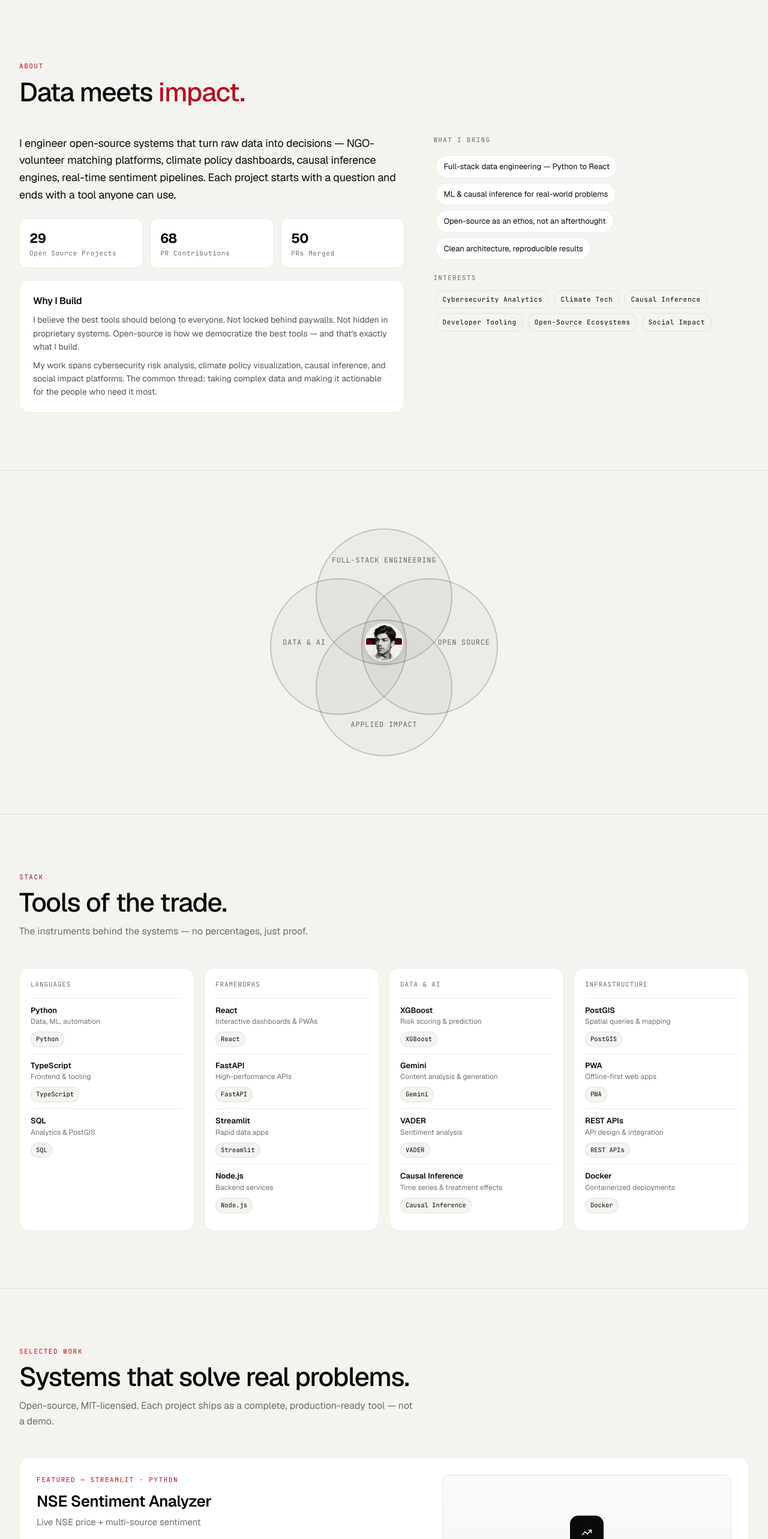
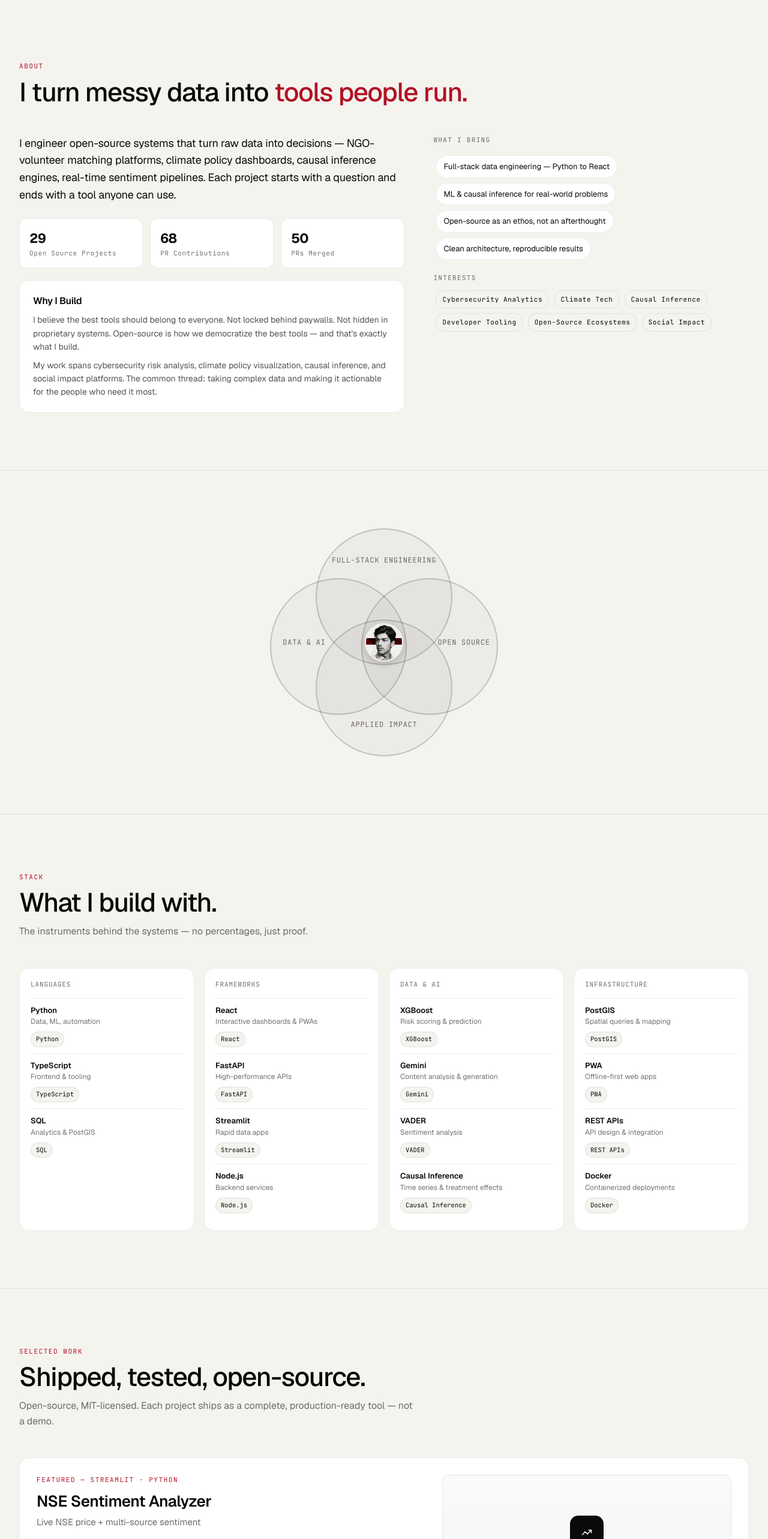
Before and after one commit to AshayK003/portfolio-hero, a Next.js app: page / in a window 1280 px wide. Shown: the part 840-3406 px from the top of the page at 60% size. Built offline with nearby package versions, Linux system fonts and the light colour scheme.

Commit message:
Rewrite section headings in first-person voice

```diff
--- a/src/components/About.tsx
+++ b/src/components/About.tsx
@@ -7,7 +7,7 @@ export function About() {
       <div className="section-header">
         <div className="section-label">About</div>
         <h2 className="section-title">
-          Data meets <span style={{ color: "var(--color-crimson)" }}>impact.</span>
+          I turn messy data into <span style={{ color: "var(--color-crimson)" }}>tools people run.</span>
         </h2>
       </div>
 
--- a/src/components/Contact.tsx
+++ b/src/components/Contact.tsx
@@ -14,7 +14,7 @@ export function Contact() {
     <section id="contact" className="section" aria-label="Contact">
       <div className="section-header">
         <div className="section-label">Contact</div>
-        <h2 className="section-title">Let&apos;s build something together.</h2>
+        <h2 className="section-title">Got a problem worth solving?</h2>
         <p className="section-subtitle">Open to collaborations, research partnerships, and conversations at the intersection of data, security, and social impact.</p>
       </div>
 
--- a/src/components/Projects.tsx
+++ b/src/components/Projects.tsx
@@ -27,7 +27,7 @@ export function Projects() {
     <section id="projects" className="section" aria-label="Selected works">
       <div className="section-header">
         <div className="section-label">Selected Work</div>
-        <h2 className="section-title">Systems that solve real problems.</h2>
+        <h2 className="section-title">Shipped, tested, open-source.</h2>
         <p className="section-subtitle">
           Open-source, MIT-licensed. Each project ships as a complete, production-ready tool — not a demo.
         </p>
--- a/src/components/Stack.tsx
+++ b/src/components/Stack.tsx
@@ -6,7 +6,7 @@ export function Stack() {
     <section id="skills" className="section" aria-label="Skills">
       <div className="section-header">
         <div className="section-label">Stack</div>
-        <h2 className="section-title">Tools of the trade.</h2>
+        <h2 className="section-title">What I build with.</h2>
         <p className="section-subtitle">The instruments behind the systems — no percentages, just proof.</p>
       </div>
 
```
